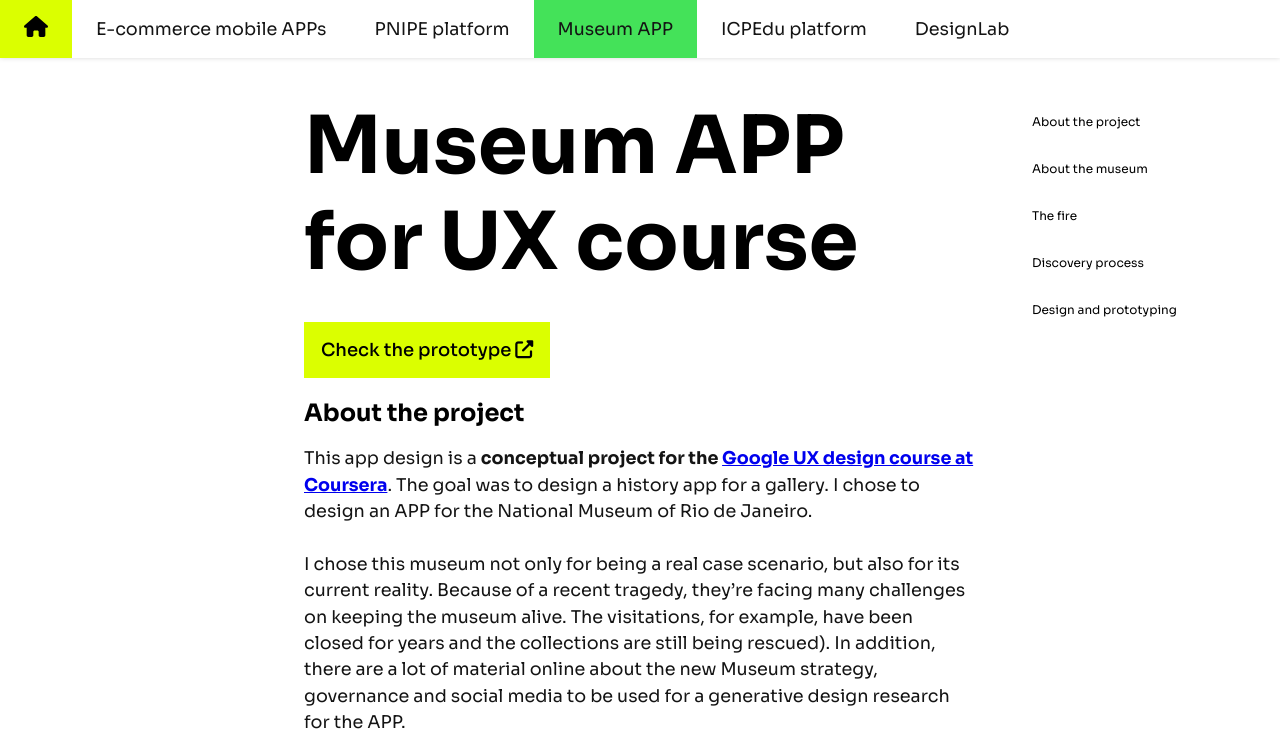
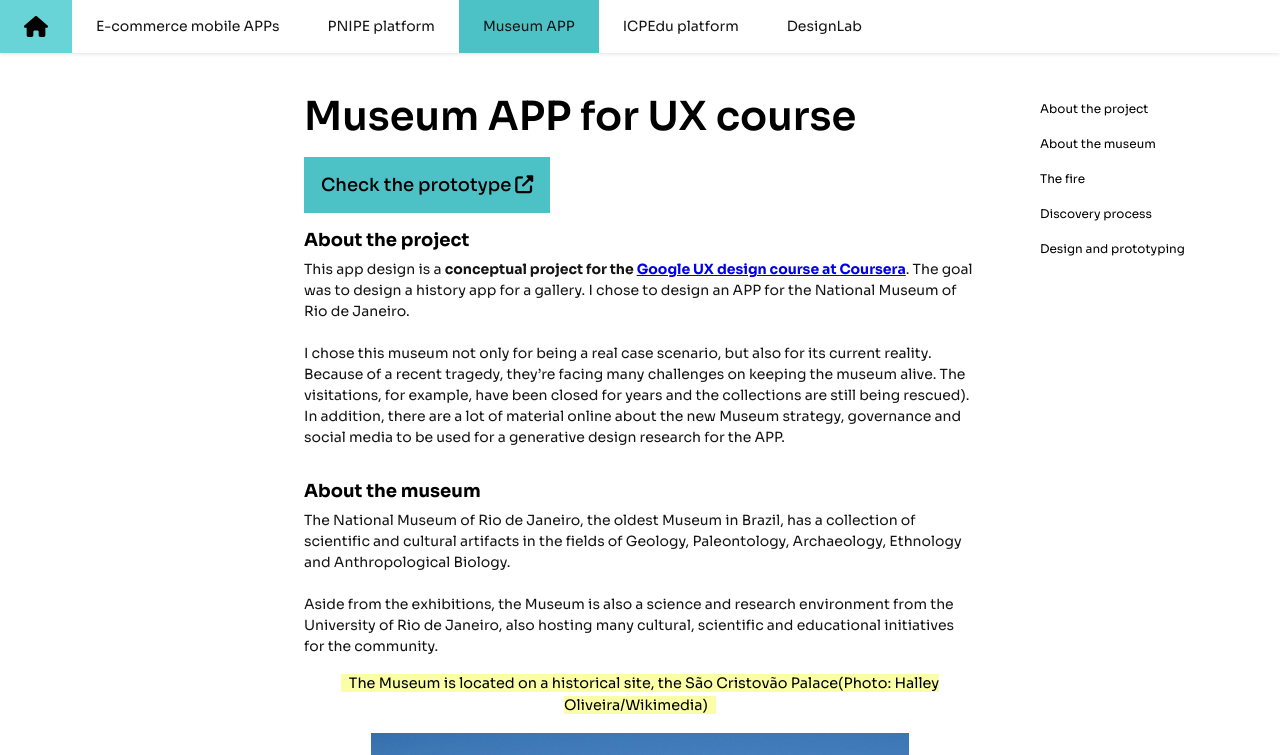
Before and after one commit to Jhbonomo/portfolio.github.io, a website: page pages/museum.html in a window 1280 px wide. Shown: the top 755 px of the page. Drawn offline with Linux system fonts and the light colour scheme.

Commit message:
Via text update

```diff
--- a/css/reset.css
+++ b/css/reset.css
@@ -14,10 +14,10 @@
   /*background-color: #FCFAF7;*/
 }
 :root {
-    --highlight-color: #44E259;
-    --hover-color: #DBFF00;
+    --highlight-color: #4cc2c6;
+    --hover-color: #69D4D8  ;
     --text-color: #141414;
-    --select-color: #DBFF00;
+    --select-color: #3fa0a3;
 
   }
 
--- a/css/style.css
+++ b/css/style.css
@@ -1,3 +1,26 @@
+.content-case{
+    text-align: center;
+}
+
+.content-case > img {
+    width: 80%;
+}
+p {
+ font-size: 14px;
+}
+h1 {
+    font-size: 40px;
+    margin-bottom: 16px;
+    font-weight: 600;
+}
+
+
+h3 {
+    font-size: 18px;
+    margin-top: 16px;
+    margin-bottom: 8px;
+}
+
 .hidden{
     opacity: 0;
     transform: translateY(10%);
@@ -74,6 +97,8 @@ background-color: transparent;}
     top: 80px;
     grid-area: indice;
     align-self: flex-start;
+    width: 100%;
+    gap: 4px
 
 
 }
@@ -93,10 +118,11 @@ background-color: transparent;}
     border: none;
     text-align: left;
     font-size: 0.75rem;
-    padding: 16px 8px;
-    width: 100%;
+    padding: 8px 16px;
+    width: auto;
     cursor: pointer;
     background-color: transparent;
+    border-radius: 24px;
 }
 .btn-scroll-into.active {
     border: none;
@@ -111,12 +137,17 @@ background-color: transparent;}
     display: flex;
     flex-direction: column;
     align-items: left;
-    grid-area: main;}
+    grid-area: main;
+    max-width: 700px;
+}
+
 /* text page */
 .main {
     display: flex;
     flex-direction: column;
-    margin: 16px;}
+    margin: 16px;
+    justify-items: center;
+}
 .text-body {
     max-width: 768px;
     width: 100%;}
@@ -156,6 +187,7 @@ width: 100%;}
     margin-right: 1vw;
     font-size: inherit;}
 
+
 .cards-list {
     display: flex;
     flex-direction: column;
@@ -193,13 +225,13 @@ width: 100%;}
     color: #F5F5F5;}
 
 .button-thumb {
-    background-color: #DBFF00;
+    background-color: var(--highlight-color);
     padding: 16px;
     font-size: 18px;
     font-family: 'Sora', sans-serif;
     font-weight: 500;
     cursor: pointer;
-    border: 1px solid #DBFF00;
+    border: 1px solid var(--highlight-color);
 
 }
 .gradient-text {
@@ -234,7 +266,7 @@ width: 100%;}
 
 @media screen and (max-width: 768px) {
     h1 {
-        font-size: 3rem;
+        font-size: 2rem;
     }
     .cards-list{margin: 0;}
     #card{display: flex; flex-direction: column; align-content: space-around; margin: 16px;}
@@ -242,6 +274,11 @@ width: 100%;}
     #card h2{font-size: 24px; color: #F5F5F5; margin: 16px 0;}
     #card p{font-size: 16px; color: #F5F5F5; margin-bottom: 24px;}
     #about-banner p {font-size: 24px}
+
+    .content-case{
+        text-align: center;
+        width: 100%;
+    }
 
     .indice {
         display: none;
@@ -259,7 +296,7 @@ width: 100%;}
         grid-template-columns: 1fr 3fr 1fr;}
 
         #about-banner{max-width: 900px;}
-  #about-banner h1{font-size: 64px; color: #F5F5F5; }
+  #about-banner h1{font-size: 48px; color: #F5F5F5; }
 
 }
 
--- a/src/arrays.js
+++ b/src/arrays.js
@@ -3,7 +3,7 @@ const viaArray = [
   {
     title: "<h3>About</h3>",
     description:
-      "As a Product Designer for Via, a leading Brazilian retail company, I worked on mobile applications for its three marketplace brands: Casas Bahia, Ponto, and Extra, each catering to distinct audiences. In my role within the APP Experience Squad—a cross-functional team that collaborated with other squads—I focused on enhancing the user experience across these brands. Through close collaboration, thorough documentation, and data-driven design decisions, I contributed to creating intuitive and engaging mobile experiences that aligned with the unique needs of each brand's audience.",
+      "I worked on the mobile apps for Via's, a leading Brazilian retailer. Via owns three marketplace brands: Casas Bahia, Ponto, and Extra." ,
     pictureUrl: null,
     order: "1",
     caption: null,
@@ -12,51 +12,57 @@ const viaArray = [
   {
     title: "<h3>Contributions</h3>",
     description:
-      "I collaborated with iOS and Android developers, a Scrum Master, a Project Manager, and QA to deliver seamless mobile experiences. As part of Via’s UX tribe, I worked with designers to improve user journeys, exchange feedback, and conduct design critiques. I also engaged with stakeholders, including project managers, marketers, data experts, and tech leads, to align solutions.",
-      pictureUrl: null,
+      "I was part of the APP Experience Squad, responsible to the overall experience across diferent user journeys aiming to deliver seamless mobile experiences. The team was also composed by iOS and Android developers, a Scrum Master, a Project Manager, and QA. I was also paet of Via’s UX tribe, collaborating with designers to improve user journeys, exchange feedback, and be part of design critiques. ",
+      pictureUrl: "../images/via/img-5.png",
       order: "2",
-    caption:"Analyzed user addresses and locations across app journeys, focusing on features in various user flows as part of my squad's responsibilities. ",
+      caption:
+        "Product analysis of user flow for UX tribe",
+  },
+
+
+
+  {
+    title: "<h3>User location and delivery address</h3>",
+    description:
+      "Our squad focused on features spanning multiple user journeys, such as managing user address and location information.  These components were inconsistent in persistence and integration across the journey, leading to usability issues. Through in-depth analysis using Smartlook and Google Analytics, I identified critical gaps and implemented solutions to ensure these features worked seamlessly across all the buying process.",
+    pictureUrl: "../images/via/img-3.png",
+    order: "3",
+    caption: "User location and delivery address</h3>",
   },
 
   {
-    title: "<h3>Monitoring metrics</h3>",
+    title: "<h3>Login and onboarding journeys</h3>",
     description:
-      "Created dashboards to monitor changes implemented by the squad, providing actionable insights for stakeholders, for example, a monitoring dashboard to track the login and onboarding process, directly linking user metrics to the enhancements made by the squad.",
-    pictureUrl: "../images/via/img-6.png",
-    order: "3",
-    caption: "Illustrative example of a Dashboard for the biometric login project",
-  },
-
-  {
-    title: "<h4>Login and onboarding journeys</h4>",
-    description:
-      "We reduced the bounce rate on the login process that would affect several parts of the interface, especially the buying journey, visible on user metrics.",
+      "The login process posed a significant challenge, with high bounce rates disrupting critical user flows, especially during the purchasing journey. To tackle this, we optimized the biometric login page, streamlining the experience and minimizing friction. These enhancements resulted in a decrease in bounce rate in the buying journey, as reflected in improved user metrics. We reduced the bounce rate on the login process that would affect several parts of the interface, especially the buying journey, visible on user metrics.",
     pictureUrl: "../images/via/img-1.png",
     order: "4",
     caption: "Biometric page: Facilitate the login journey",
   },
 
+
   {
-    title: "<h4>Browse and fast access journeys</h4>",
+    title: "<h3>Monitoring metrics</h3>",
     description:
-      "Prior to the Black Friday, we included fast access cards to present featured categories (e.g. mobile, home appliances, electronics...) on the homepage.",
+      "Created dashboards in Looker studio to monitor changes implemented by the squad, providing actionable insights for stakeholders, for example, a monitoring dashboard to track the login and onboarding process, directly linking user metrics to the enhancements made by the squad.",
+    pictureUrl: "../images/via/img-6.png",
+    order: "5",
+    caption: "Illustrative example of a Dashboard for the biometric login project",
+  },
+
+
+  {
+    title: "<h3>Browse and fast access journeys</h3>",
+    description:
+      "Ahead of Black Friday, navigation enhancements were prioritized to improve user engagement. We fast access cards in the homepage to highlight highly used categories such as mobile devices, home appliances, and electronicse, making it easier for users to find key items and boosting interaction.",
     pictureUrl: "../images/via/img-2.png",
-    order: "5",
+    order: "6",
     caption: "Featured categories",
   },
 
   {
-    title: "<h4>User location and delivery address</h4>",
+    title: "<h3>Applying Design System</h3>",
     description:
-      "Product analysis of the flow across user journeys from the user address and the location components. I monitored the behaviour through Smartlook and Google Analytics. The main problem was the lack of persistence and integration of the components across the user journey on the app.",
-    pictureUrl: "../images/via/img-3.png",
-    order: "6",
-    caption: "User location and delivery address</h3>",
-  },
-  {
-    title: "<h4>Applying new Design System</h4>",
-    description:
-      "UI changes to improve accessibility over text styles, color system and other formatting issues.",
+      "The application’s UI was going through significant updates to align with new design system guidelines. These changes included improvements to text styles, color systems, and formatting, which enhanced accessibility and ensured a more inclusive user experience.",
     pictureUrl: "../images/via/img-4.png",
     order: "7",
     caption: "Adjustments on the APPs to the new Design system guidelines",
@@ -259,8 +265,9 @@ pageArray.forEach(function (singleCard) {
           ${singleCard.title}
 
           <p>${singleCard.description}</p>
-          <div class="content-case"><img style="width: 100%" src="${singleCard.pictureUrl}" style="width: 90%;"/></div>
-          <p class="caption"><mark>${singleCard.caption}</mark></p>
+                    <p class="caption"><mark>${singleCard.caption}</mark></p>
+
+          <div class="content-case"><img src="${singleCard.pictureUrl}"/></div>
 
 
             </section>
--- a/src/info.js
+++ b/src/info.js
@@ -23,7 +23,7 @@ document.addEventListener('click', function (event) {})
 document.addEventListener('click', function (event) {
   if (!event.target.matches('.btn-scroll-into')) return;
   event.preventDefault();
-  var offset = 80 // sticky nav height
+  var offset = 60 // sticky nav height
   var el = document.getElementById(event.target.dataset.target); // element you are scrolling to
   window.scroll({ top: (el.offsetTop - offset), left: 0, behavior: 'smooth' });
 
```
